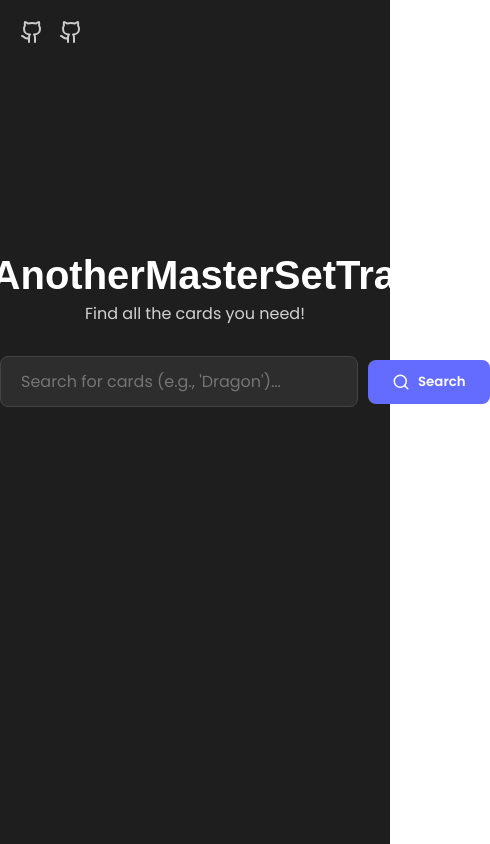
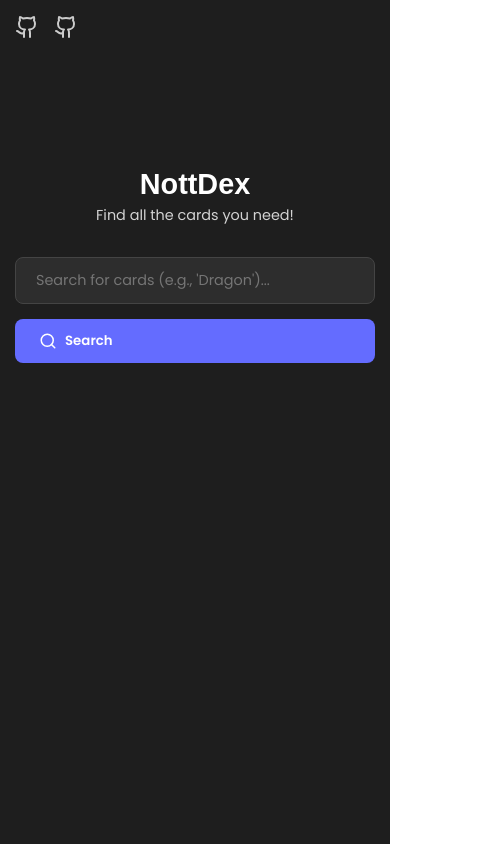
Before and after one commit to deepnimma/FrontNAMST, a React (Vite) app: page / in a window 390 px wide. Shown: the top 844 px of the page, 490 px wide, since content can reach past the window. Built offline with nearby package versions, Linux system fonts and the light colour scheme.

Commit message:
mobile support

```diff
--- a/src/App.css
+++ b/src/App.css
@@ -9,6 +9,7 @@
     font-family: 'Poppins', sans-serif;
     padding-top: 50px; /* Default top padding */
     transition: padding-top 0.5s ease-in-out;
+    overflow-x: hidden; /* Prevent horizontal scrolling */
 }
 
 .app-wrapper.initial-state {
@@ -72,6 +73,10 @@
 
 .title-button:hover .title {
     color: #a3a8ff;
+}
+
+.title .title-mobile {
+    display: none;
 }
 
 .titleSubtext {
@@ -273,7 +278,7 @@
 
 .modal-content {
     display: flex;
-    align-items: flex-start;
+    align-items: center; /* Center content vertically */
     gap: 25px;
     position: relative;
     background-color: #2d2d2d;
@@ -382,3 +387,118 @@
     from { transform: scale(0.95); opacity: 0; }
     to { transform: scale(1); opacity: 1; }
 }
+
+/* --- Responsive Styles --- */
+@media (max-width: 768px) {
+    .app-wrapper.initial-state {
+        padding-top: 25vh;
+    }
+
+    .title {
+        font-size: 2rem;
+    }
+
+    .title .title-desktop {
+        display: none;
+    }
+
+    .title .title-mobile {
+        display: inline;
+    }
+
+    .titleSubtext {
+        font-size: 0.9rem;
+    }
+
+    .search-and-controls-container {
+        flex-direction: column;
+        gap: 15px;
+    }
+
+    .search-input {
+        width: 100%;
+        font-size: 0.9rem; /* Smaller font on mobile */
+    }
+
+    .search-button {
+        width: 100%;
+    }
+
+    .filters-container {
+        flex-direction: column;
+        gap: 15px;
+    }
+
+    .checkbox-group {
+        flex-wrap: wrap;
+        justify-content: center;
+        gap: 15px;
+    }
+
+    .modal-content {
+        flex-direction: column;
+        align-items: center; /* Center content on mobile */
+        padding: 15px;
+        max-height: 85vh;
+        overflow-y: auto;
+    }
+
+    .modal-image {
+        height: auto;
+        max-width: 100%;
+        max-height: 50vh;
+    }
+
+    .modal-metadata {
+        max-height: none;
+        padding: 15px;
+    }
+
+    .modal-metadata h2 {
+        font-size: 1.5rem;
+    }
+
+    .modal-metadata p {
+        font-size: 0.9rem;
+    }
+
+    .modal-close-button {
+        top: 5px;
+        right: 5px;
+        width: 35px;
+        height: 35px;
+    }
+}
+
+@media (max-width: 480px) {
+    .app-wrapper {
+        padding-top: 20px;
+    }
+
+    .app-wrapper.initial-state {
+        padding-top: 20vh;
+    }
+
+    .main-container {
+        padding: 0 15px;
+    }
+
+    .title {
+        font-size: 1.8rem;
+    }
+
+    .github-links {
+        top: 15px;
+        left: 15px;
+    }
+
+    .filter-buttons-group {
+        flex-direction: column;
+        width: 100%;
+    }
+
+    .sort-button, .grid-toggle-button {
+        width: 100%;
+        justify-content: center;
+    }
+}
--- a/src/App.tsx
+++ b/src/App.tsx
@@ -133,7 +133,10 @@ function App() {
 
                     <div className="header-container">
                         <button className="title-button" onClick={handleReset}>
-                            <h1 className="title">NottAnotherMasterSetTracker</h1>
+                            <h1 className="title">
+                                <span className="title-desktop">NottAnotherMasterSetTracker</span>
+                                <span className="title-mobile">NottDex</span>
+                            </h1>
                         </button>
                         <div className="titleSubtext">Find all the cards you need!</div>
                     </div>
--- a/src/index.css
+++ b/src/index.css
@@ -15,9 +15,14 @@
   -moz-osx-font-smoothing: grayscale;
 }
 
+*, *::before, *::after {
+  box-sizing: border-box;
+}
+
 body {
   margin: 0;
   font-family: 'Poppins', sans-serif;
+  overflow-x: hidden; /* Prevent horizontal scrolling */
 }
 
 @media (prefers-color-scheme: light) {
```
